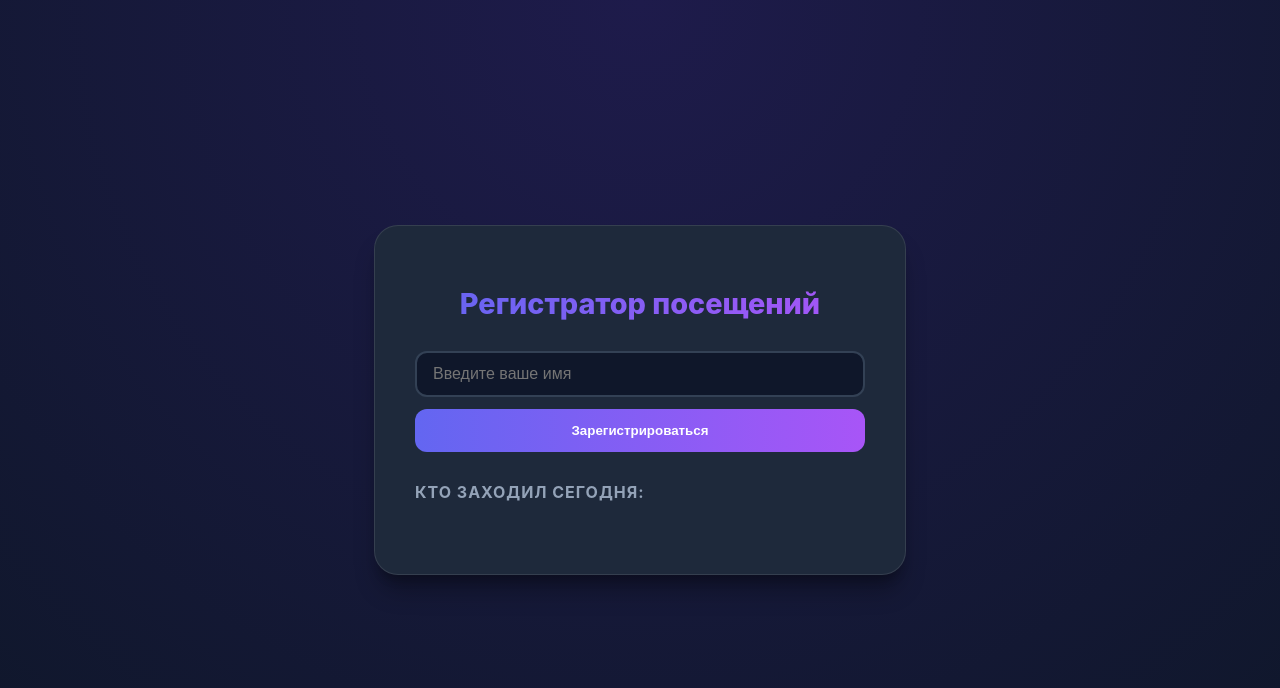
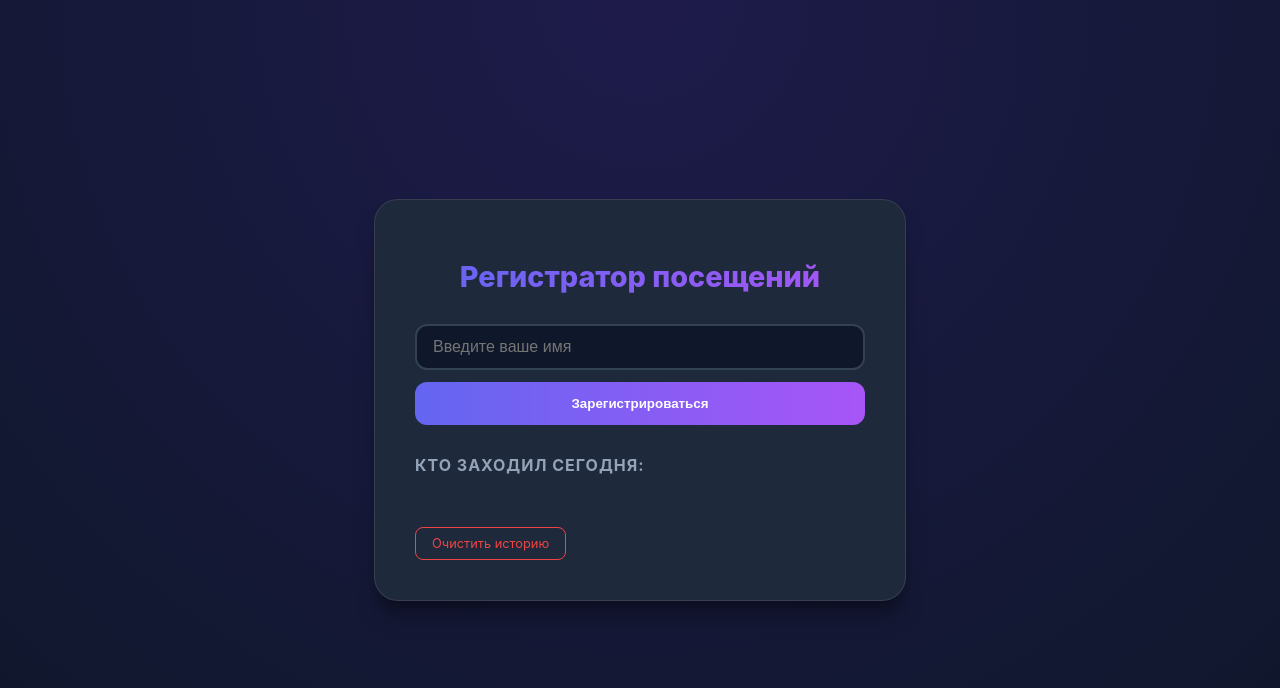
Before and after one commit to SPBoomer/My-Project-Flask, a Flask app: page / in a window 1280 px wide. Shown: the top 688 px of the page. Run offline with Flask 3, Linux system fonts and the light colour scheme; data that the repository does not hold is empty.

Commit message:
Complete

```diff
--- a/app.py
+++ b/app.py
@@ -39,5 +39,17 @@ def index():
     all_visits = Visit.query.order_by(Visit.visit_time.desc()).all()
     return render_template("index.html", visits=all_visits)
 
+@app.route("/clear")
+def clear_history():
+    try:
+        # Удаляем все записи из таблицы Visit
+        db.session.query(Visit).delete()
+        db.session.commit()
+    except Exception as e:
+        db.session.rollback()
+        print(f"Ошибка при очистке: {e}")
+
+    return redirect(url_for('index'))
+
 if __name__ == "__main__":
     app.run(debug=True)
--- a/static/style.css
+++ b/static/style.css
@@ -128,3 +128,20 @@ h3 {
     background: #334155;
     border-radius: 10px;
 }
+
+.btn-clear {
+    display: inline-block;
+    margin-top: 20px;
+    color: #ef4444; /* Красный цвет */
+    text-decoration: none;
+    font-size: 0.8rem;
+    border: 1px solid #ef4444;
+    padding: 8px 16px;
+    border-radius: 8px;
+    transition: all 0.2s;
+}
+
+.btn-clear:hover {
+    background: #ef4444;
+    color: white;
+}
--- a/templates/index.html
+++ b/templates/index.html
@@ -25,6 +25,7 @@
                     </li>
                 {% endfor %}
             </ul>
+            <a href="/clear" class="btn-clear" onclick="return confirm('Точно очистить историю?')">Очистить историю</a>
         </div>
     </div>
 </body>
```
Also changed, not shown: database.db.
